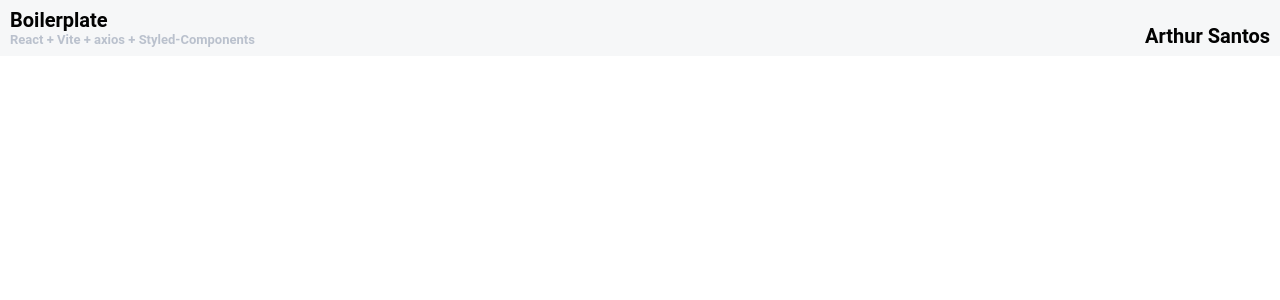
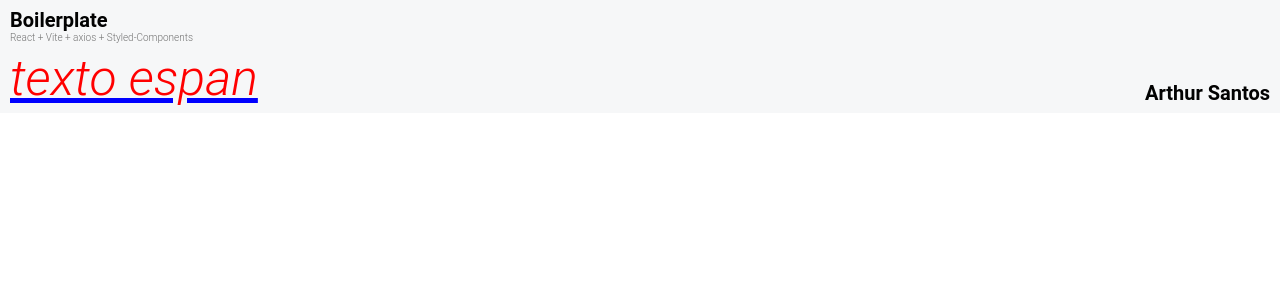
Before and after one commit to DevArthurSantos/GreenHouseLP, a React (Vite) app: page / in a window 1280 px wide. Shown: the top 300 px of the page. Built offline with nearby package versions, Linux system fonts and the light colour scheme.

Commit message:
feat(typography): Paragraph component

```diff
--- a/src/foundations/components/patterns/Header/index.tsx
+++ b/src/foundations/components/patterns/Header/index.tsx
@@ -1,3 +1,5 @@
+import Paragraph from "@foundations/components/typography/Paragraph";
+import { ParagraphColorsEnum } from "@infra/enums/paragraphEnums";
 import S from "./styled";
 
 function Header(): JSX.Element {
@@ -5,7 +7,20 @@ function Header(): JSX.Element {
     <S.HeaderWrapper>
       <S.TitleContainer>
         <S.HeaderTitle>Boilerplate</S.HeaderTitle>
-        <S.HeaderSubTitle>React + Vite + axios + Styled-Components </S.HeaderSubTitle>
+        <Paragraph
+          color={ParagraphColorsEnum.Secondary}
+          span={{
+            color: "red",
+            style: "italic;",
+            decoration: "underline blue",
+            size: "50px"
+          }}
+        >
+          React + Vite + axios + Styled-Components
+          <br />
+          <br />
+          <span>texto espan</span>
+        </Paragraph>
       </S.TitleContainer>
       <div>
         <S.HeaderTitle>Arthur Santos</S.HeaderTitle>
--- /dev/null
+++ b/src/foundations/components/typography/Paragraph/index.tsx
@@ -0,0 +1,14 @@
+import S from "./styled";
+import { ParagraphProps } from "@infra/types/paragraphProps";
+
+function Paragraph({ children, color, span }: ParagraphProps): JSX.Element {
+  return (
+    <S.ParagraphContainer>
+      <S.Paragraph color={color} span={span}>
+        {children}
+      </S.Paragraph>
+    </S.ParagraphContainer>
+  );
+}
+
+export default Paragraph;
--- /dev/null
+++ b/src/foundations/components/typography/Paragraph/styled.ts
@@ -0,0 +1,20 @@
+import styled, { css } from "styled-components";
+
+import { ParagraphProps } from "@infra/types/paragraphProps";
+
+const Styleds = {
+  Paragraph: styled.p<ParagraphProps>`
+  color: ${({ color, theme }) => (theme.colors.text[color])};
+  & span{
+    ${({ span }) => css`
+    color: ${span?.color};
+    font-size: ${span?.size};
+    font-style: ${span?.style};
+    text-decoration: ${span?.decoration};
+    `}
+  }
+  `,
+  ParagraphContainer: styled.div``
+};
+
+export default Styleds;
--- /dev/null
+++ b/src/infra/enums/paragraphEnums/index.ts
@@ -0,0 +1,5 @@
+export enum ParagraphColorsEnum {
+  Primary = "Primary",
+  Secondary = "Secondary",
+  Light = "Light"
+}
--- /dev/null
+++ b/src/infra/types/paragraphProps/index.ts
@@ -0,0 +1,14 @@
+import { ReactNode } from "react"
+
+import { ParagraphColorsEnum } from "@infra/enums/paragraphEnums"
+
+export type ParagraphProps = {
+  children: ReactNode
+  color: ParagraphColorsEnum
+  span?: {
+    size?: string,
+    color?: string,
+    style?: string,
+    decoration?: string,
+  }
+}
```
